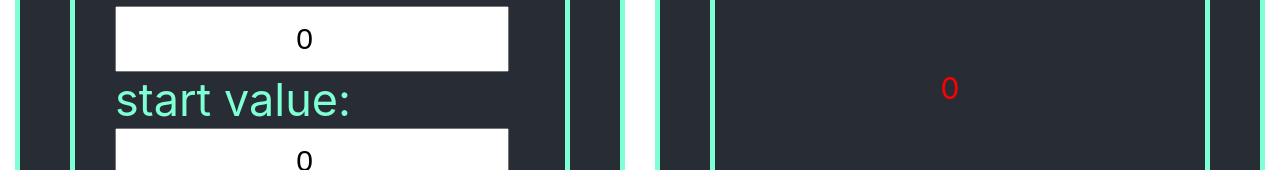
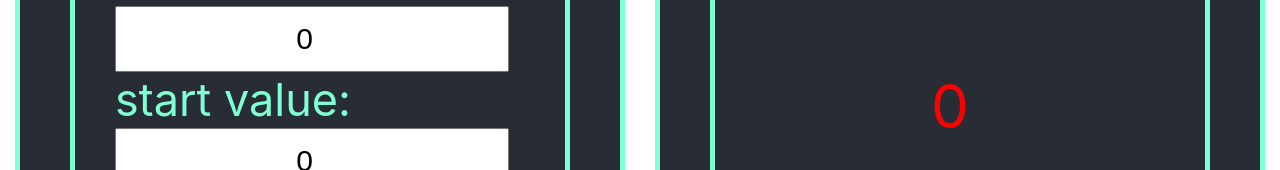
Before and after one commit to MaxFas/-ounter, a React (Create React App) app: page / in a window 1280 px wide. Shown: the part 125-295 px from the top of the page. Built offline with nearby package versions, Linux system fonts and the light colour scheme.

Commit message:
fix display

```diff
--- a/src/App.css
+++ b/src/App.css
@@ -61,8 +61,19 @@
   height: 50px;
   width: 50px;
   text-align: center;
-  font-size: 30px;
+  font-size: 60px;
   color: aquamarine;
+}
+
+.incorrectValue {
+  margin-left: 50px;
+  margin-top: 60px;
+  height: 50px;
+  width: 50px;
+  text-align: center;
+  font-size: 60px;
+  color: red;
+  font-family: Ravie;
 }
 
 .resultMax {
@@ -71,7 +82,7 @@
   height: 50px;
   width: 50px;
   text-align: center;
-  font-size: 30px;
+  font-size: 60px;
   color: red;
 }
 
--- a/src/components/result/display/Display.tsx
+++ b/src/components/result/display/Display.tsx
@@ -11,8 +11,10 @@ export type DisplayType = {
 export function Display(props: DisplayType) {
     return (
         <div className={"display"}>
-           <div className={props.value === props.maxValue||props.errorMin||props.errorMax? 'resultMax': 'result'} >
-               {props.errorMin||props.errorMax? 'Incorrect value' : props.value}</div>
+            {props.errorMax||props.errorMin? <div className={'incorrectValue'}>
+                {'Incorrect value!'}</div>
+                :<div className={props.value === props.maxValue ? 'resultMax' : 'result'} >
+                {props.errorMin || props.errorMax ? 'Incorrect value' : props.value}</div>}
         </div>
     );
 }
```
